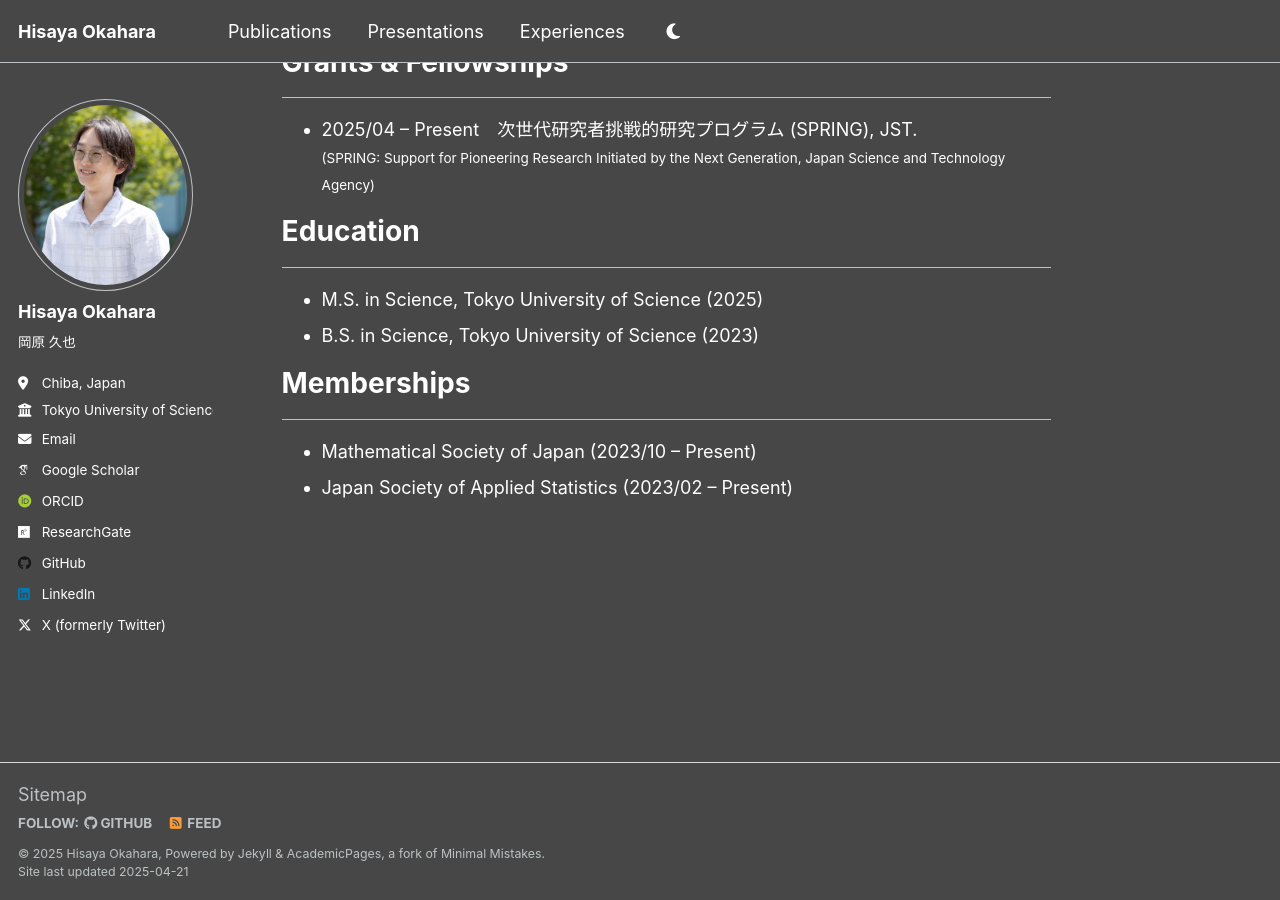
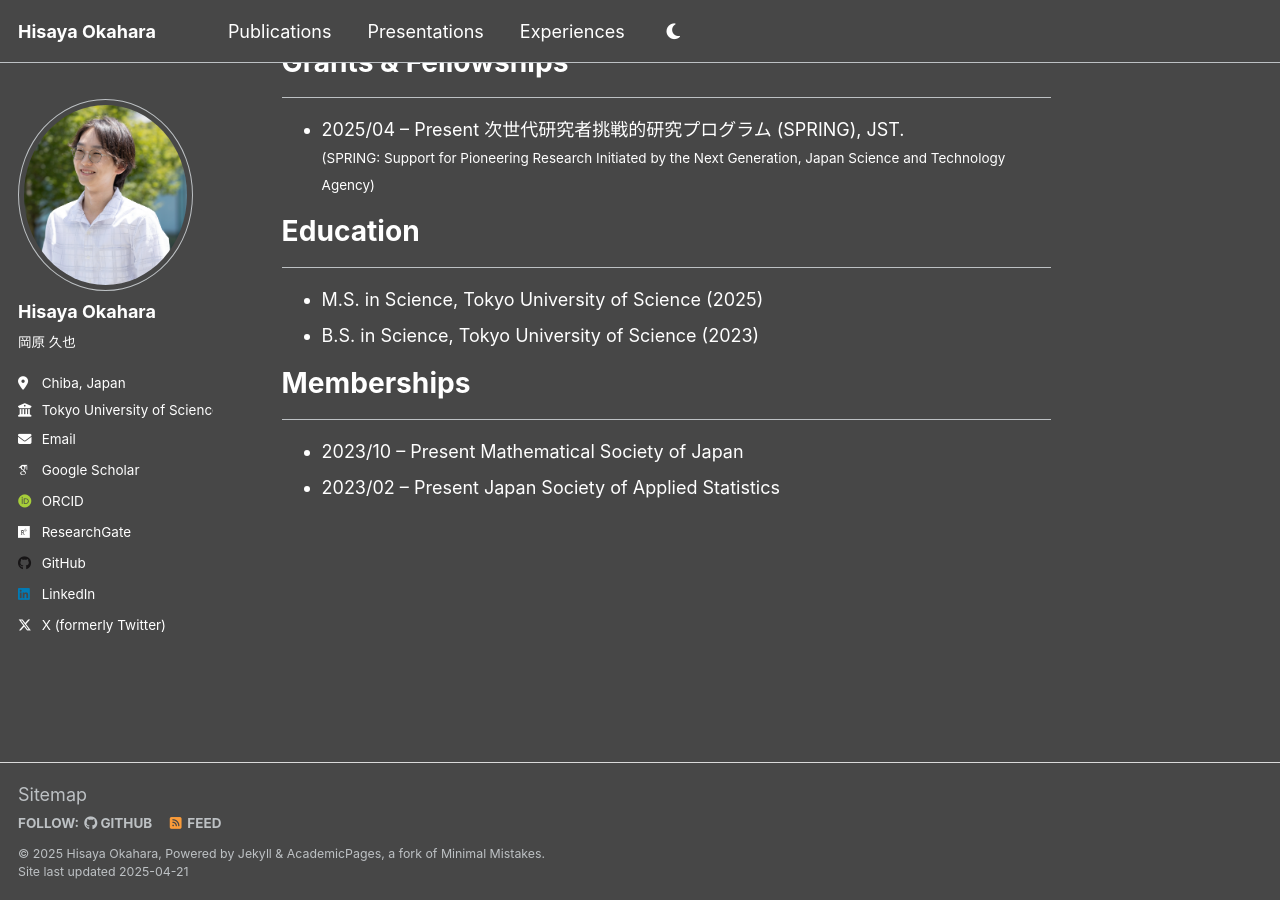
Before and after one commit to h-okahara/h-okahara.github.io, a Jekyll site: the page built from _pages/about.md, in a window 1280 px wide and 900 px high, scrolled down 755 px. Built offline with Jekyll 4.4.1, drawn with Linux system fonts in a browser that asks for light colours; some web fonts are replaced.

```diff
--- a/_pages/about.md
+++ b/_pages/about.md
@@ -32,7 +32,7 @@ I'm a Ph.D. student in the [Tahata Lab](https://tahata-lab.is.noda.tus.ac.jp/) a
 
 # Grants & Fellowships
 ---
-- 2025/04 – Present 次世代研究者挑戦的研究プログラム (SPRING), JST.
+- 2025/04 – Present  次世代研究者挑戦的研究プログラム (SPRING), JST.
   <small> (SPRING: Support for Pioneering Research Initiated by the Next Generation, Japan Science and Technology Agency) </small>
 
 # Education
@@ -43,5 +43,5 @@ I'm a Ph.D. student in the [Tahata Lab](https://tahata-lab.is.noda.tus.ac.jp/) a
 
 # Memberships
 ---
-- Mathematical Society of Japan (2023/10 – Present)
-- Japan Society of Applied Statistics (2023/02 – Present)
+- 2023/10 – Present  Mathematical Society of Japan
+- 2023/02 – Present  Japan Society of Applied Statistics
```
